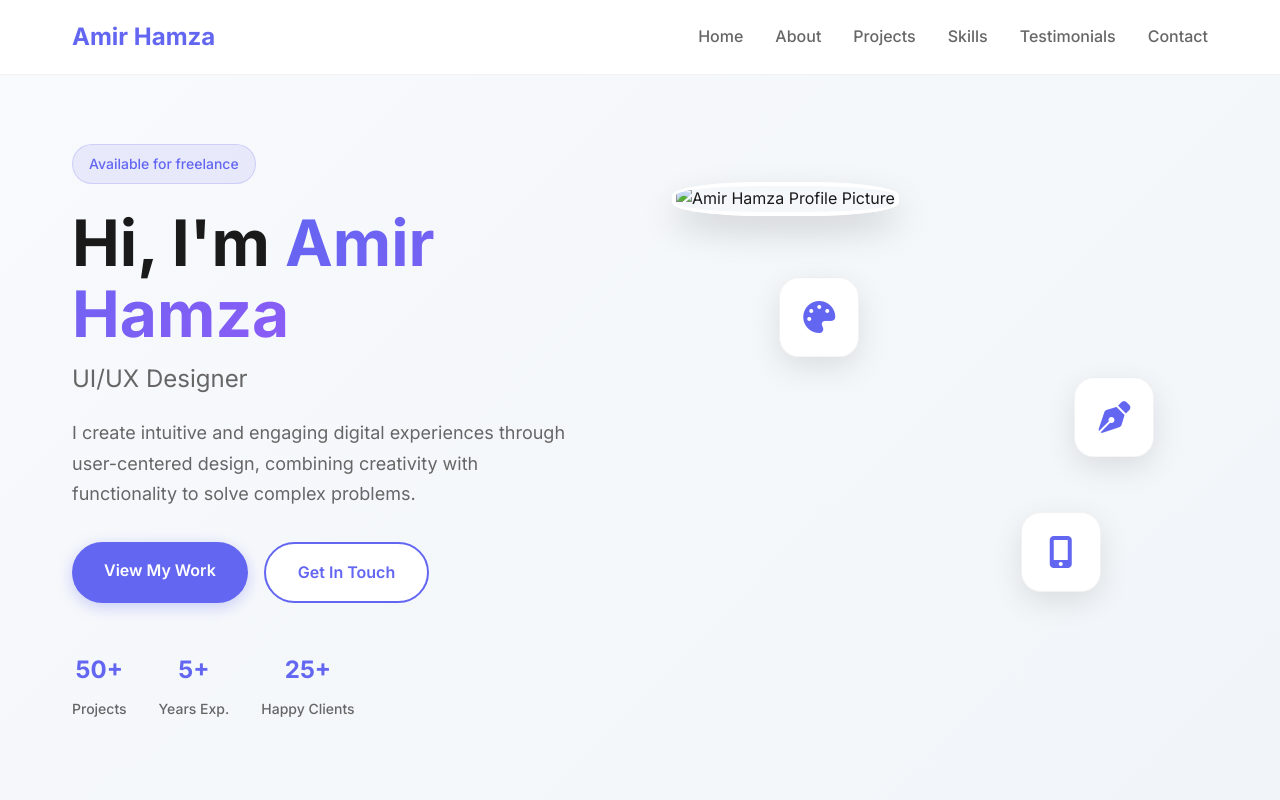
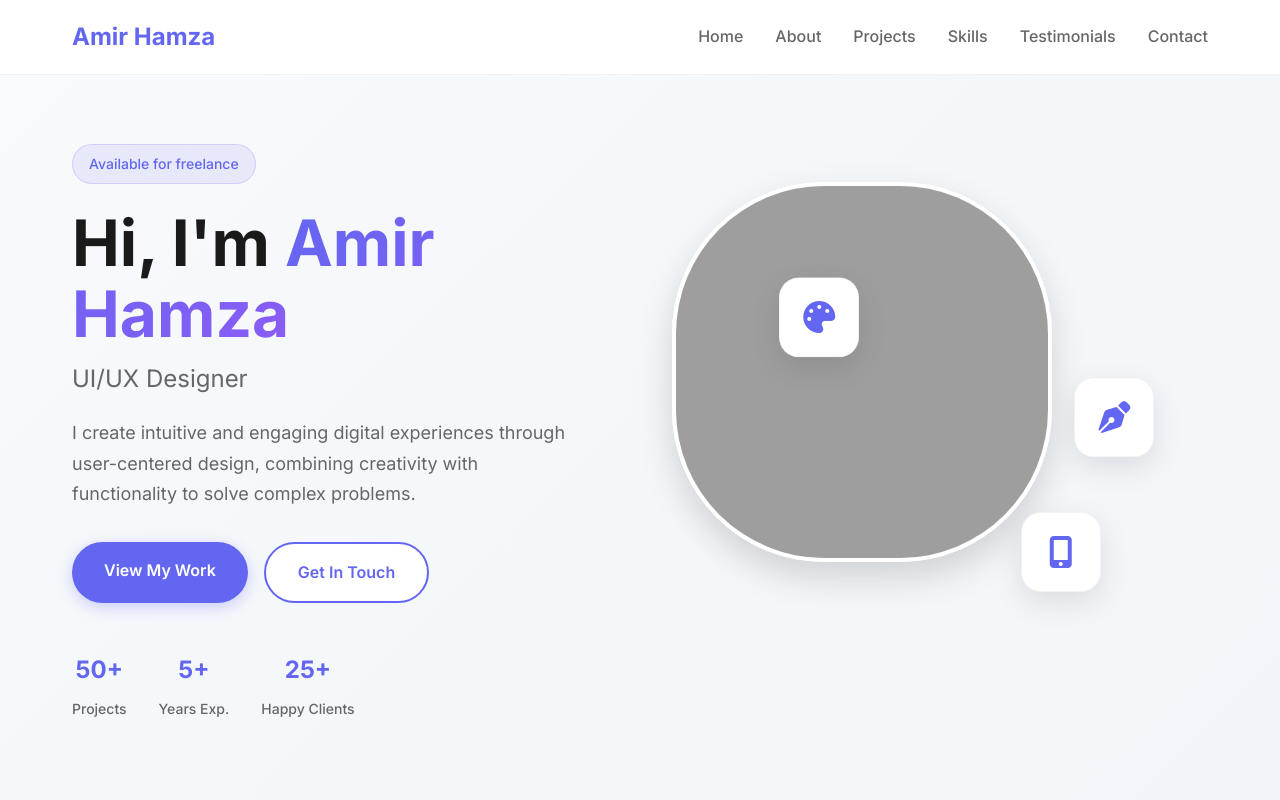
Before and after one commit to Amir1997hamza/Uimir, a plain HTML site: page index.html in a window 1280 px wide. Shown: the top 800 px of the page. Drawn offline with Linux system fonts and the light colour scheme; the site is published under a folder, as on GitHub Pages, so addresses that start at the root find nothing; a script that the page names is missing.

Commit message:
Update index.html

```diff
--- a/index.html
+++ b/index.html
@@ -98,7 +98,7 @@
           <div class="floating-card card-3">
             <i class="fas fa-pen-nib"></i>
           </div>
-          <img src="/img/profile-picture.png" alt="Amir Hamza Profile Picture" class="profile-img">
+          <img src="img/profile-picture.png" alt="Amir Hamza Profile Picture" class="profile-img">
         </div>
         </div>
       </div>
```
